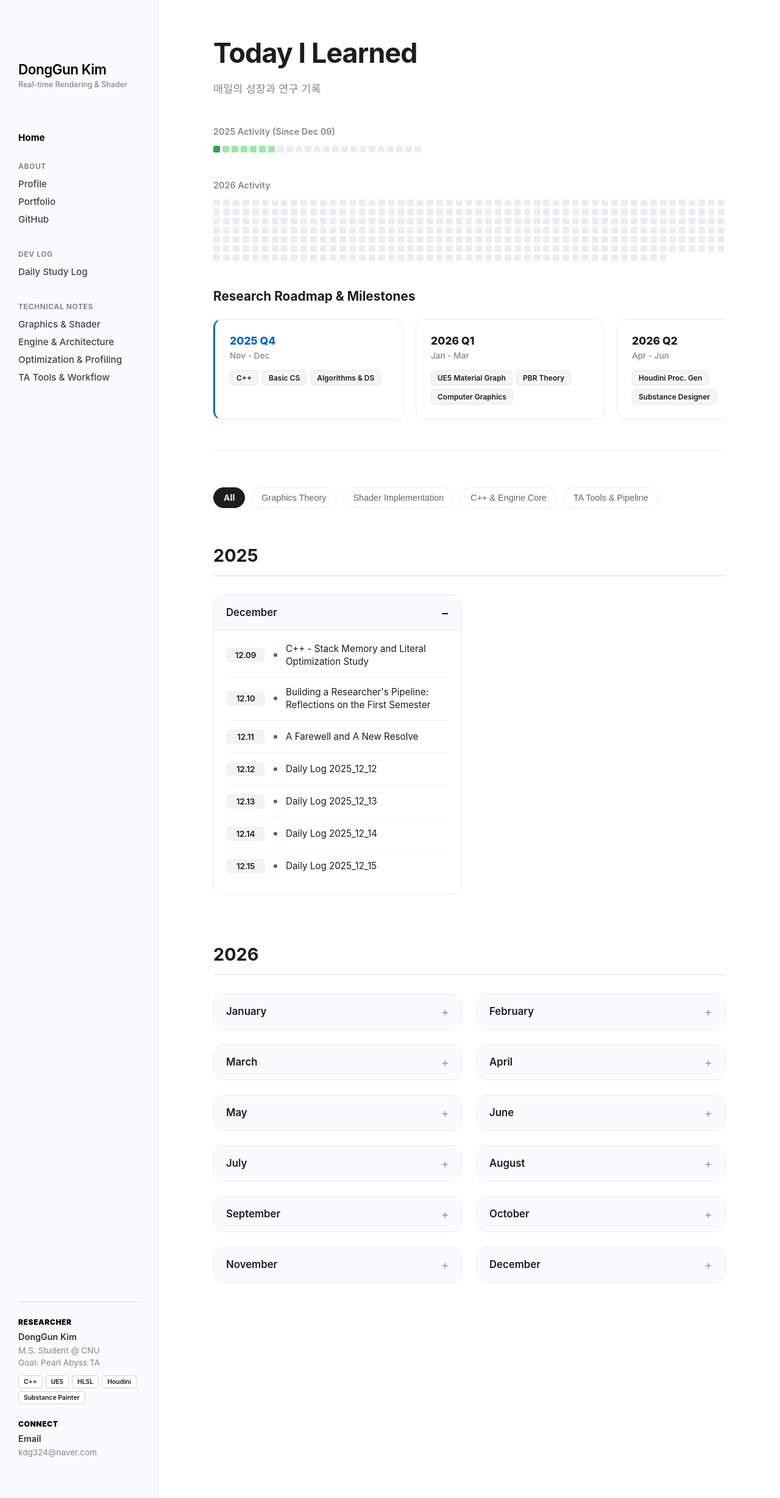
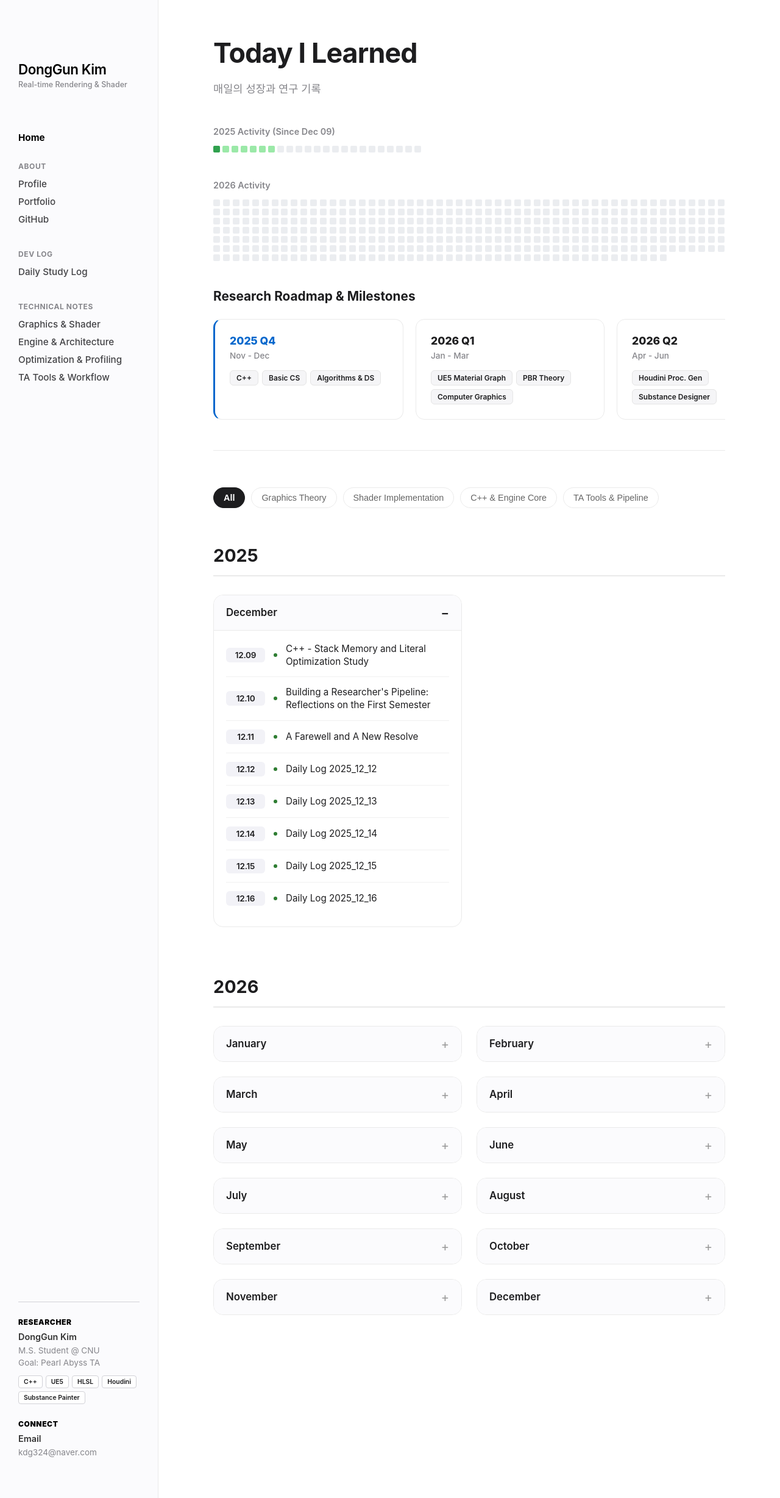
Before and after one commit to KimDongGun324/kimdonggun324.github.io, a Jekyll site: the page built from daily-study/index.md, in a window 1280 px wide. Shown: the whole page at 61% size. Built offline with Jekyll 4.4.1, drawn with Linux system fonts in a browser that asks for light colours; some web fonts are replaced.

Commit message:
TIL 2025_12_16 index

```diff
--- a/daily-study/index.md
+++ b/daily-study/index.md
@@ -276,6 +276,14 @@ Daily Log 2025_12_15
 </a>
 </li>
 
+<li data-tags="tools">
+<span class="date-badge">12.16</span>
+<span class="tag-dot" style="background:#2e7d32;"></span>
+<a href="https://github.com/KimDongGun324/kimdonggun324.github.io/blob/main/daily-study/posts/2025/12/16.md" class="study-link" target="_blank">
+Daily Log 2025_12_16
+</a>
+</li>
+
 </ul>
 </details>
   </div>
```
